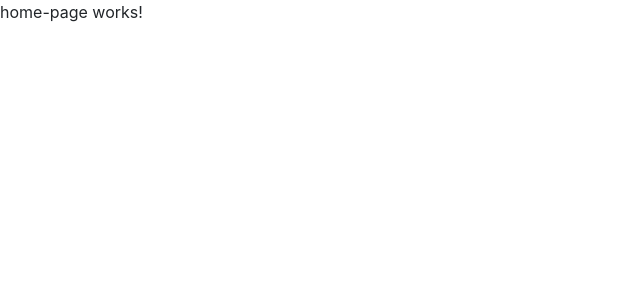
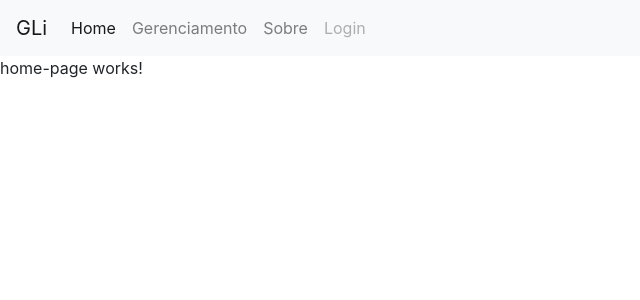
Before and after one commit to thebinario/GerenciamentoProjeto-Angular, an Angular app: page / in a window 1280 px wide. Shown: the top 300 px of the page, without its empty margins (0-640 px from the left). Built offline with nearby package versions, Linux system fonts and the light colour scheme.

Commit message:
[frontend] adicionando navbar e rotas
Signed-off-by: thebinario <abimaelfrrr@gmail.com>

```diff
--- a/src/app/app.component.html
+++ b/src/app/app.component.html
@@ -1,2 +1,24 @@
+<nav class="navbar navbar-expand-lg navbar-light bg-light">
+    <a class="navbar-brand" href="#">GLi</a>
+    <button class="navbar-toggler" type="button" data-toggle="collapse" data-target="#navbarNav" aria-controls="navbarNav" aria-expanded="false" aria-label="Toggle navigation">
+    <span class="navbar-toggler-icon"></span>
+  </button>
+    <div class="collapse navbar-collapse" id="navbarNav">
+        <ul class="navbar-nav">
+            <li class="nav-item active">
+                <a class="nav-link" href="/home">Home <span class="sr-only">(current)</span></a>
+            </li>
+            <li class="nav-item">
+                <a class="nav-link" href="/projetos">Gerenciamento</a>
+            </li>
+            <li class="nav-item">
+                <a class="nav-link" href="#">Sobre</a>
+            </li>
+            <li class="nav-item">
+                <a class="nav-link disabled" href="#">Login</a>
+            </li>
+        </ul>
+    </div>
+</nav>
 <router-outlet>
 </router-outlet>
```
